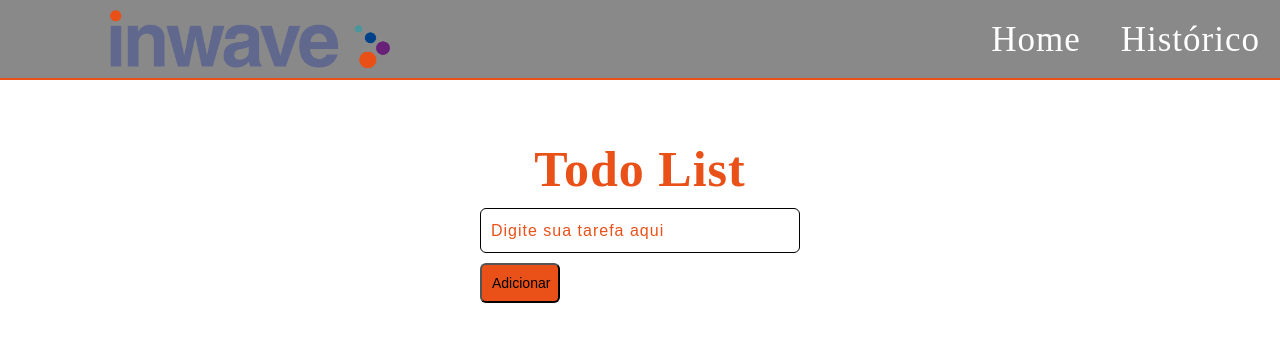
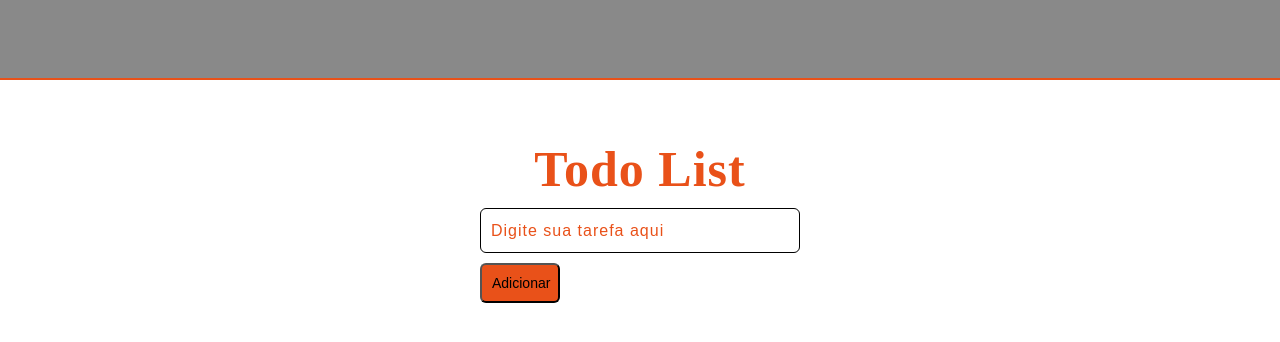
Before and after one commit to JoaoKeuwe/Project-todoList, a Vue app: page / in a window 1280 px wide. Shown: the top 342 px of the page. Built offline with nearby package versions, Linux system fonts and the light colour scheme.

Commit message:
feat: :fire: adicionando header

```diff
--- a/src/components/Header.vue
+++ b/src/components/Header.vue
@@ -2,11 +2,10 @@
   <nav class="navbar">
     <nav class="header">
       <div class="foto-logo">
-        <img src="../img/logo.png" alt="" style="width: 300px" />
+        <img class="logo" src="../img/logo.png" alt="" style="width: 330px" />
       </div>
       <div class="links">
         <router-link to="/" class="link-navbar">Home</router-link>
-        <router-link to="/historic" class="link-navbar">Histórico</router-link>
       </div>
     </nav>
   </nav>
@@ -30,18 +29,23 @@ export default {
   box-sizing: border-box;
 }
 
+.logo {
+  margin-top: -125px;
+}
+
 ol {
   text-decoration: none;
 }
 .navbar {
   background-color: rgb(137, 137, 137);
   height: 80px;
+  width: 100%;
   border-bottom: 2px solid #e95119;
 }
 
 .link-navbar {
   padding: 20px;
-
+  margin-top: -100px;
   text-decoration: none;
   font-size: 35px;
   color: white;
```
